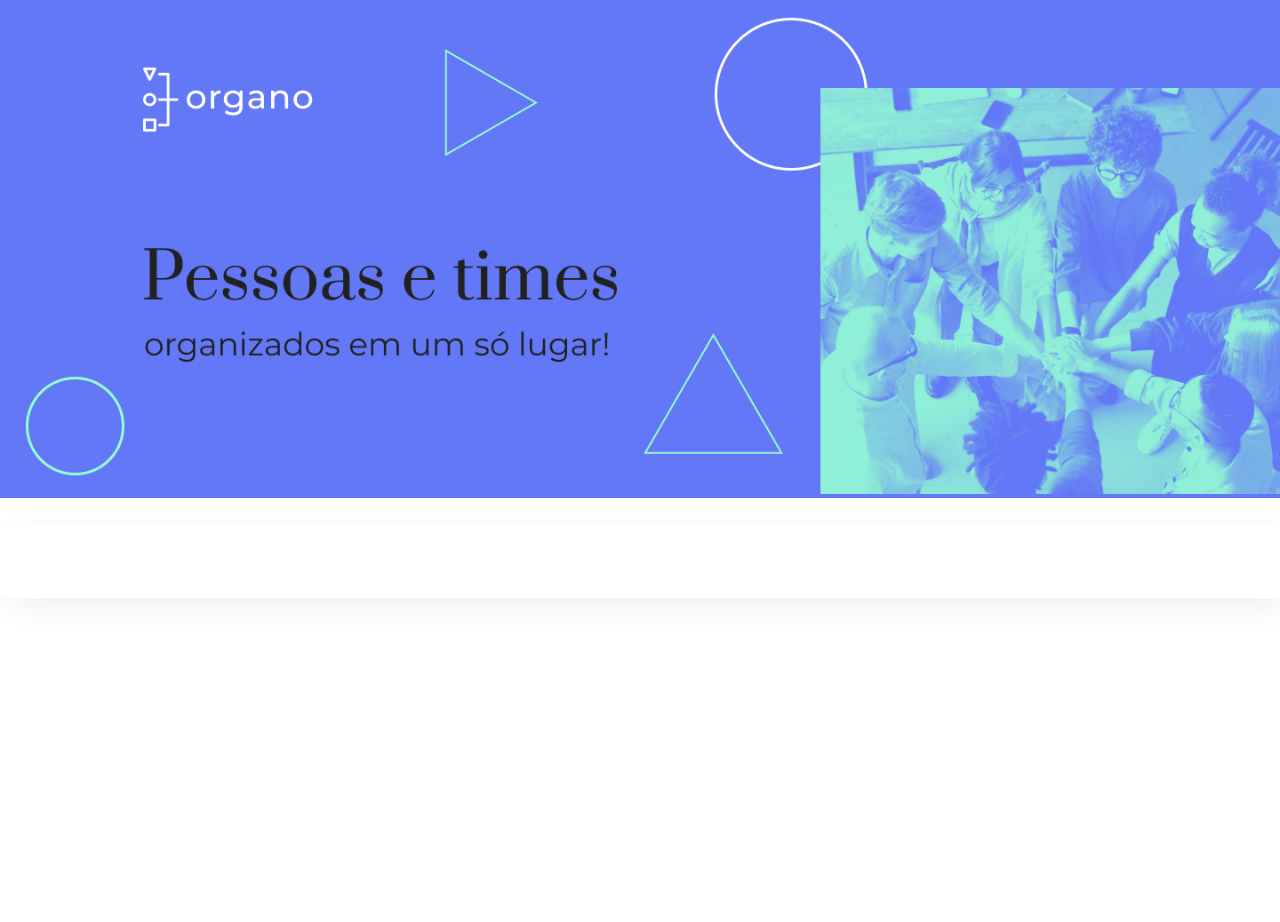
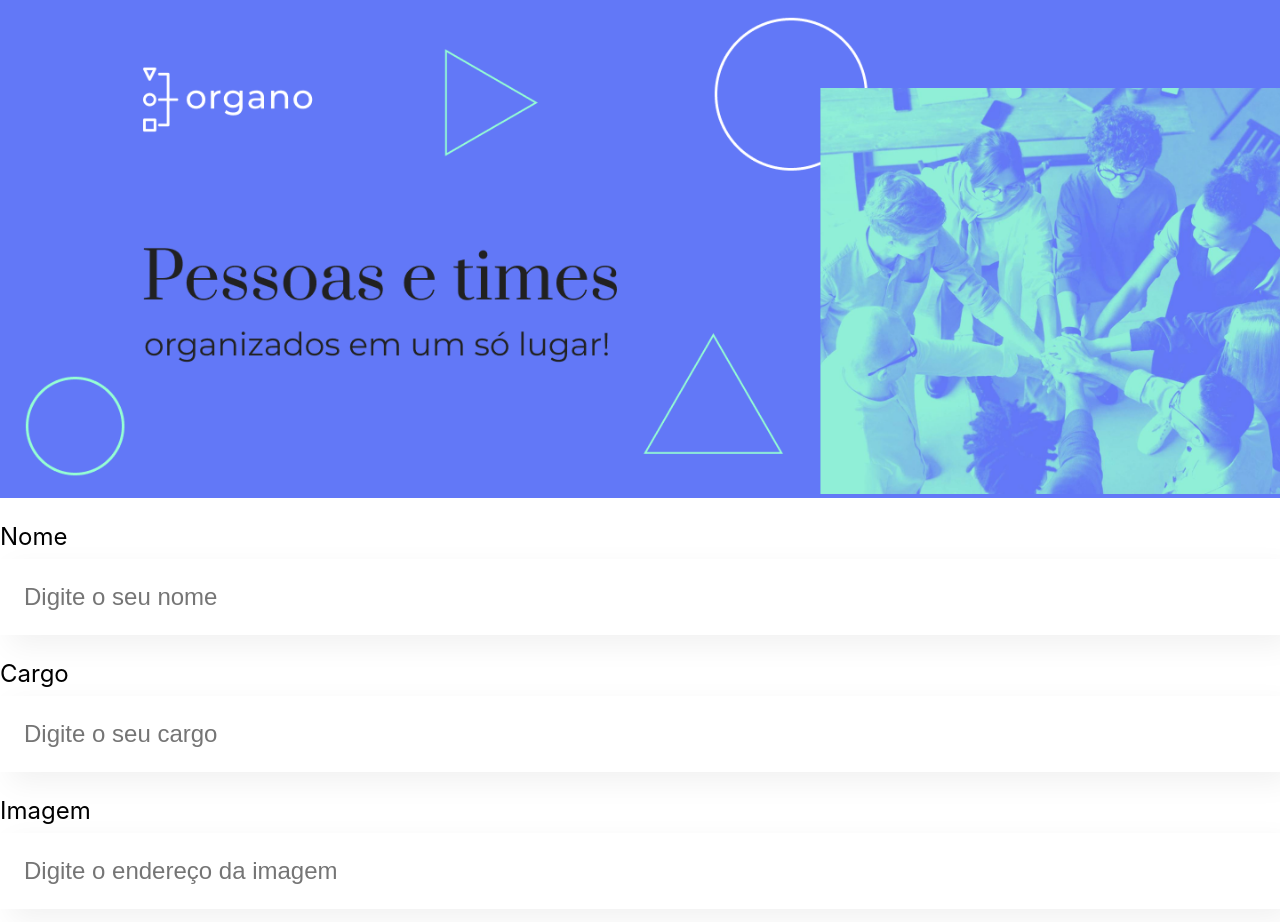
Before and after one commit to KelvynSinhorini/organo, a JavaScript app: page / in a window 1280 px wide. Shown: the top 922 px of the page. Before the commit the page ends 800 px from the top, so only its background shows below. Built offline with nearby package versions, Linux system fonts and the light colour scheme; the HTML template or start-up script is replaced by a standard one.

Commit message:
[FEAT] Adicionar inputs nome, cargo e imagem

```diff
--- a/src/App.js
+++ b/src/App.js
@@ -5,7 +5,9 @@
   return (
     <div className="App">
       <Banner />
-      <InputText />
+      <InputText label="Nome" placeholder="Digite o seu nome" />
+      <InputText label="Cargo" placeholder="Digite o seu cargo" />
+      <InputText label="Imagem" placeholder="Digite o endereço da imagem" />
     </div>
   );
 }
```
